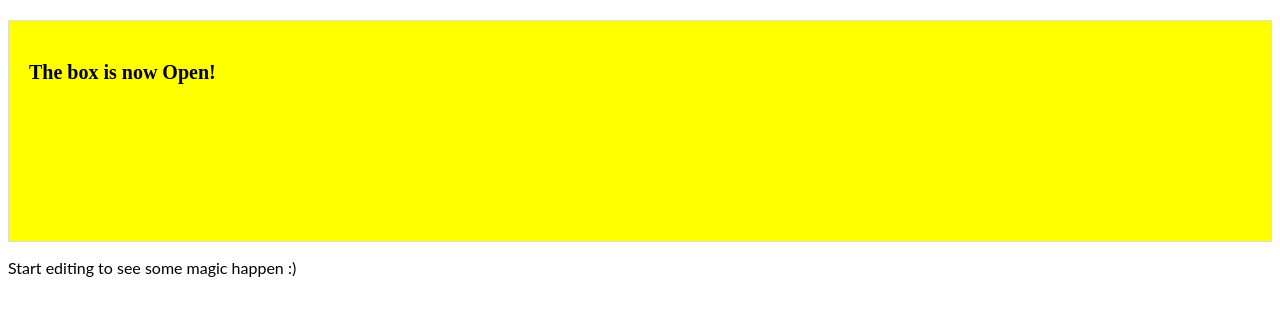
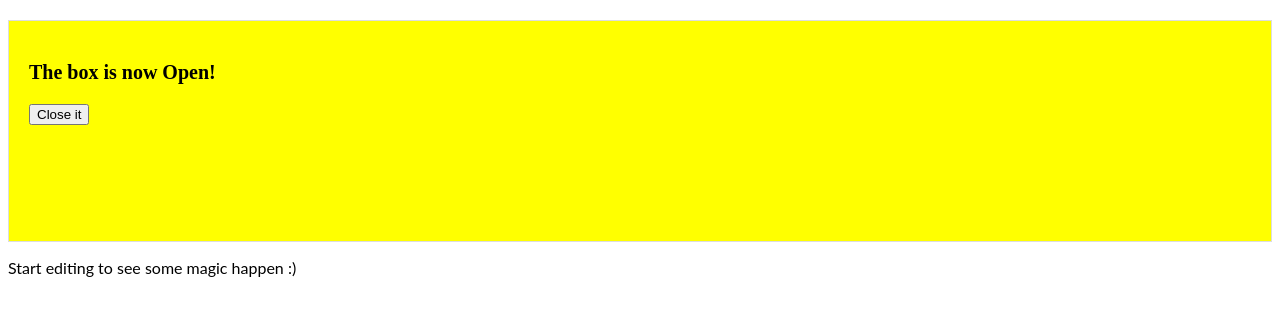
Before and after one commit to pradeepan90/angular-animationprad90, an Angular app: page / in a window 1280 px wide. Shown: the top 316 px of the page. Built offline with nearby package versions, Linux system fonts and the light colour scheme.

Commit message:
1 file modified

```diff
--- a/src/app/open-close/open-close.component.html
+++ b/src/app/open-close/open-close.component.html
@@ -1,3 +1,4 @@
 <div [@openClose]="isOpen ? 'open' : 'closed'" class="open-close-container">
   <p>The box is now {{ isOpen ? 'Open' : 'Closed' }}!</p>
+  <button (click)="toggle()">{{ isOpen ? 'Close it' : 'Open it' }}</button>
 </div>
```
